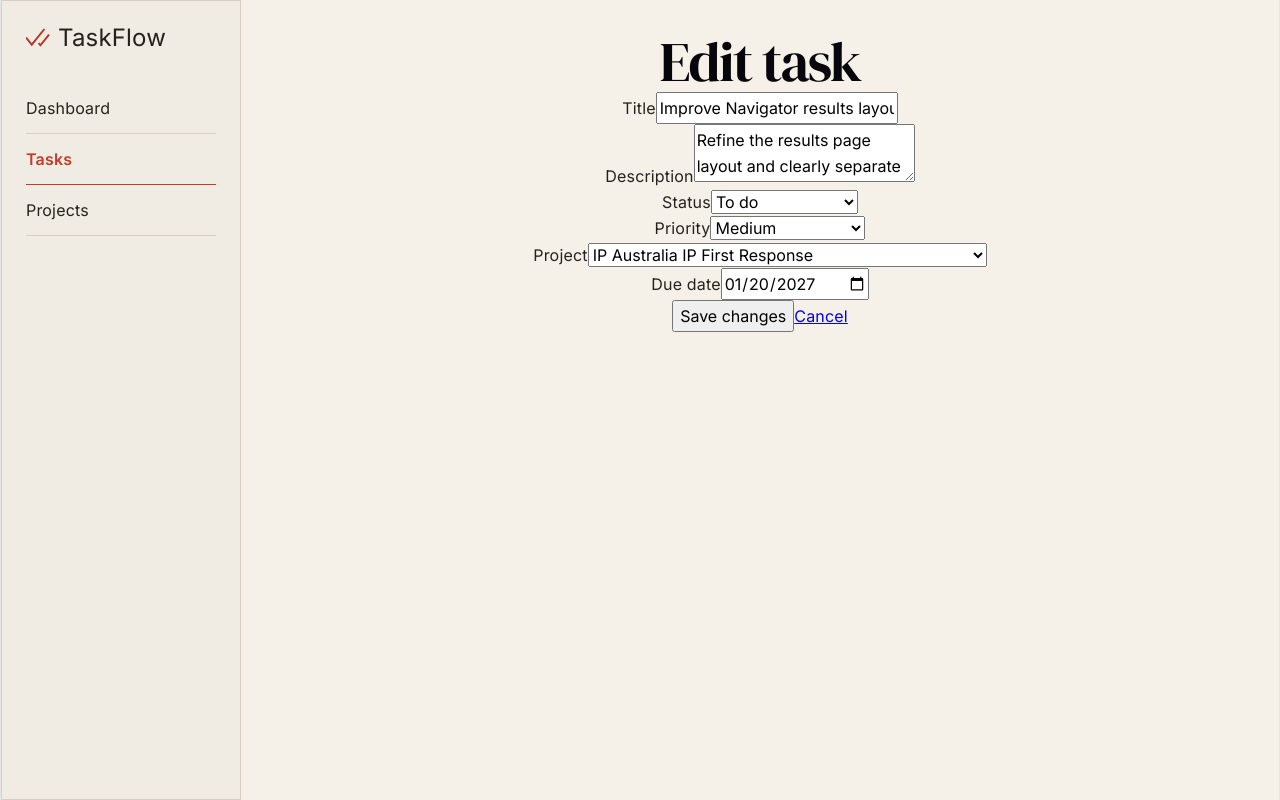
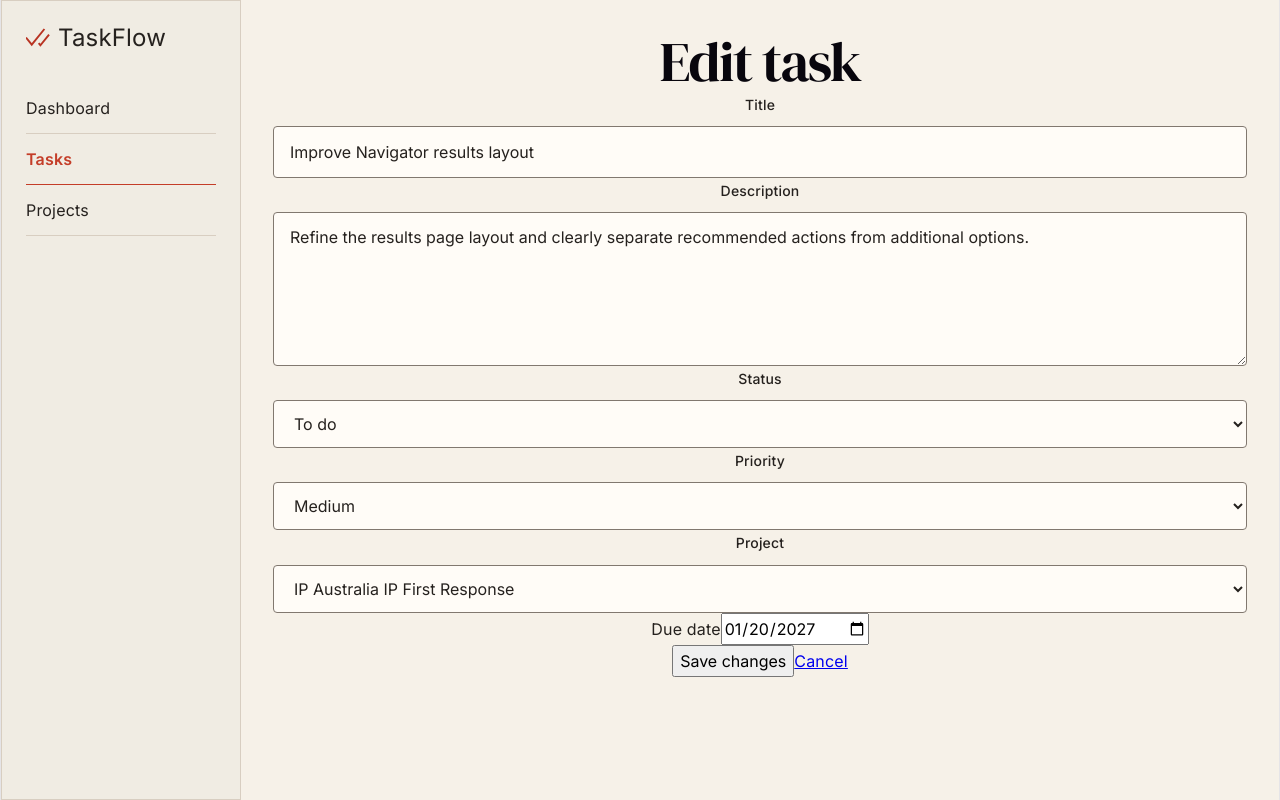
Before and after one commit to ninalix/task-flow, a React (Vite) app: page /tasks/102/edit in a window 1280 px wide. Built offline with nearby package versions, Linux system fonts and the light colour scheme; data requests are answered from the project's data file.

Commit message:
feat: add reusable UI and accessible form componentsFeature/shared components (#3)
* style: add button component

* style: add badge component

* style: add input component

* style: add select component

* style: add textarea component

---------

Co-authored-by: Nina Li <nina.li@iconagency.com.au>

```diff
--- a/src/components/TaskForm.tsx
+++ b/src/components/TaskForm.tsx
@@ -2,6 +2,9 @@ import { Link } from "react-router-dom";
 import { useEffect, useRef } from "react";
 import type { Task, Project } from "../types";
 import type { TaskFormErrors } from "../utils/validateTaskForm";
+import Input from "./ui/Input";
+import Select from "./ui/Select";
+import Textarea from "./ui/Textarea";
 
 export type TaskFormProps = {
   title: string;
@@ -60,70 +63,60 @@ function TaskForm({title, onTitleChange, description, onDescriptionChange, statu
 
   return (
     <form onSubmit={onSubmit} noValidate>
-      <div>
-        <label htmlFor="title">Title</label>
-        <input id="title" required
+      <Input
+        id="title"
+        label="Title"
+        required
         ref={titleRef}
         value={title}
-          onChange={(e) => {
-            onTitleChange(e.target.value);
-            }}
-          aria-invalid={Boolean(errors.title)}
-          aria-describedby={errors.title ? "title-error" : undefined}
+        onChange={(e) => onTitleChange(e.target.value)}
+        error={errors.title}
       />
-        {errors.title && <p id="title-error">{errors.title}</p>}
-      </div>
-      <div>
-        <label htmlFor="description">Description</label>
-        <textarea id="description" required
+      <Textarea
+        id="description"
+        label="Description"
+        required
         ref={descriptionRef}
         value={description}
-          onChange={(e) => {
-            onDescriptionChange(e.target.value);
-            }}
-          aria-invalid={Boolean(errors.description)}
-          aria-describedby={errors.description ? "description-error" : undefined}
+        onChange={(e) => onDescriptionChange(e.target.value)}
+        error={errors.description}
+        rows={5}
       />
-        {errors.description && <p id="description-error">{errors.description}</p>}
-      </div>
-      <div>
-        <label htmlFor="status">Status</label>
-        <select id="status" required
+      <Select
+        id="status"
+        label="Status"
+        required
         ref={statusRef}
         value={status}
         onChange={(e) => {
           onStatusChange(e.target.value === "" ? "" : e.target.value as Task["status"]);
           }}
-            aria-invalid={Boolean(errors.status)}
-            aria-describedby={errors.status ? "status-error": undefined}
+        error={errors.status}
       >
         <option value="">Select a status...</option>
         <option value="backlog">Backlog</option>
         <option value="todo">To do</option>
         <option value="in-progress">In progress</option>
         <option value="done">Done</option>
-        </select>
-        {errors.status && <p id="status-error">{errors.status}</p>}
-      </div>
-      <div>
-        <label htmlFor="priority">Priority</label>
-        <select id="priority" required
+      </Select>
+      <Select
+        id="priority"
+        label="Priority"
+        required
         ref={priorityRef}
         value={priority}
         onChange={(e) => {
           onPriorityChange(e.target.value === "" ? "" : e.target.value as Task["priority"]);
         }}
-            aria-invalid={Boolean(errors.priority)}
-            aria-describedby={errors.priority ? "priority-error": undefined}
+        error={errors.priority}
       >
         <option value="">Select a priority...</option>
         <option value="critical">Critical</option>
         <option value="high">High</option>
         <option value="medium">Medium</option>
         <option value="low">Low</option>
-        </select>
-        {errors.priority && <p id="priority-error">{errors.priority}</p>}
-      </div>
+      </Select>
+
       {projectsLoading ? (
         <p>Loading projects...</p>
       ) : projectsError ? (
@@ -132,24 +125,22 @@ function TaskForm({title, onTitleChange, description, onDescriptionChange, statu
           <button type="button" onClick={fetchProjects}>Try again</button>
         </>
       ) : (
-        <div>
-          <label htmlFor="project">Project</label>
-          <select id="project" required
+        <Select
+          id="project"
+          label="Project"
+          required
           ref={projectRef}
           value={projectId ?? ""}
           onChange={(e) => {
             onProjectChange(e.target.value === "" ? null : Number(e.target.value));
             }}
-              aria-invalid={Boolean(errors.project)}
-              aria-describedby={errors.project ? "project-error": undefined}
+          error={errors.project}
         >
           <option value="">Select a project...</option>
             {projects.map(project => (
               <option key={project.id} value={project.id}>{project.name}</option>
             ))}
-          </select>
-          {errors.project && <p id="project-error">{errors.project}</p>}
-        </div>
+        </Select>
       )}
 
       <div>
--- a/src/components/TaskItem.tsx
+++ b/src/components/TaskItem.tsx
@@ -1,11 +1,33 @@
 import type { Task, Project } from "../types";
 import { Link } from "react-router-dom";
 import "./TaskItem.scss";
+import type { BadgeProps } from "./ui/Badge";
+import Badge from "./ui/Badge";
 
 type TaskItemProps = {
   task: Task;
   projects: Project[];
 }
+
+const statusVariants: Record<
+  Task["status"],
+  NonNullable<BadgeProps["variant"]>
+> = {
+  backlog: "neutral",
+  todo: "neutral",
+  "in-progress": "warning",
+  done: "success",
+};
+
+const priorityVariants: Record<
+  Task["priority"],
+  NonNullable<BadgeProps["variant"]>
+> = {
+  critical: "danger",
+  high: "warning",
+  medium: "neutral",
+  low: "neutral"
+};
 
 function TaskItem({ task, projects }: TaskItemProps) {
   const project = projects.find((project) => Number(project.id) === task.projectId);
@@ -20,11 +42,15 @@ function TaskItem({ task, projects }: TaskItemProps) {
       <td className="task-item__project">
         {project?.name ?? "Unknown project"}
       </td>
-      <td className={`task-item__status task-item__status--${task.status}`}>
-        {task.status.replace("-", " ")}
+      <td className="task-item__status">
+        <Badge variant={statusVariants[task.status]}>
+          {task.status.replace("-", " ")}
+        </Badge>
       </td>
-      <td className={`task-item__priority task-item__priority--${task.priority}`}>
-        {task.priority}
+      <td className="task-item__priority">
+        <Badge variant={priorityVariants[task.priority]}>
+          {task.priority}
+        </Badge>
       </td>
       <td className="task-item__date">
         {task.dueDate ?? "No due date"}
--- /dev/null
+++ b/src/components/ui/Badge.tsx
@@ -0,0 +1,23 @@
+export type BadgeProps = {
+  variant?: "success" | "warning" | "danger" | "neutral"
+} & React.ComponentPropsWithRef<"span">;
+
+function Badge({
+  variant="neutral",
+  className="",
+  children,
+  ref,
+  ...rest
+}: BadgeProps) {
+  return (
+    <span
+      ref={ref}
+      className={`badge badge-${variant} ${className}`.trim()}
+      {...rest}
+    >
+      {children}
+    </span>
+  );
+}
+
+export default Badge
--- /dev/null
+++ b/src/components/ui/Input.tsx
@@ -0,0 +1,49 @@
+type InputProps = {
+  id: string;
+  label: string;
+  error?: string;
+} & React.ComponentPropsWithRef<"input">;
+
+function Input({
+  id,
+  label,
+  error,
+  className = "",
+  ref,
+  "aria-describedby": describedBy,
+  ...rest
+}: InputProps) {
+  const errorId = `${id}-error`;
+
+  const finalDescribedBy = [
+    describedBy,
+    error ? errorId : undefined,
+  ].filter(Boolean).join(" ") || undefined;
+
+  // let finalDescribedBy: string | undefined;
+
+  // if(describedBy && error) {
+  //   finalDescribedBy = `${describedBy} ${errorId}`;
+  // } else if (describedBy) {
+  //   finalDescribedBy = describedBy;
+  // } else if (error) {
+  //   finalDescribedBy = errorId;
+  // }
+
+  return (
+    <div className="form-field">
+      <label htmlFor={id}>{label}</label>
+      <input
+        id={id}
+        ref={ref}
+        {...rest}
+        className={`input ${className}`.trim()}
+        aria-invalid={Boolean(error)}
+        aria-describedby={finalDescribedBy}
+      />
+      {error && <p id={errorId} className="form-field__error">{error}</p>}
+    </div>
+  );
+}
+
+export default Input
--- /dev/null
+++ b/src/components/ui/Select.tsx
@@ -0,0 +1,42 @@
+type SelectProps = {
+  id: string;
+  label: string;
+  error?: string;
+} & React.ComponentPropsWithRef<"select">;
+
+function Select({
+  id,
+  label,
+  error,
+  className="",
+  ref,
+  children,
+  "aria-describedby": describedBy,
+  ...rest
+}: SelectProps) {
+  const errorId = `${id}-error`;
+
+  const finalDescribedBy = [
+    describedBy,
+    error ? errorId : undefined,
+  ].filter(Boolean).join(" ") || undefined;
+
+  return (
+    <div className="form-field">
+      <label htmlFor={id}>{label}</label>
+      <select
+        id={id}
+        ref={ref}
+        {...rest}
+        className={`select ${className}`.trim()}
+        aria-invalid={Boolean(error)}
+        aria-describedby={finalDescribedBy}
+      >
+        {children}
+      </select>
+      {error && <p id={errorId} className="form-field__error">{error}</p> }
+    </div>
+  );
+}
+
+export default Select
--- /dev/null
+++ b/src/components/ui/Textarea.tsx
@@ -0,0 +1,39 @@
+type TextareaProps = {
+  id: string;
+  label: string;
+  error?: string;
+} & React.ComponentPropsWithRef<"textarea">;
+
+function Textarea({
+  id,
+  label,
+  error,
+  className="",
+  ref,
+  "aria-describedby": describedBy,
+  ...rest
+}: TextareaProps) {
+  const errorId = `${id}-error`;
+
+  const finalDescribedBy = [
+    describedBy,
+    error ? errorId : undefined,
+  ].filter(Boolean).join(" ") || undefined;
+
+  return (
+    <div className="form-field">
+      <label htmlFor={id}>{label}</label>
+      <textarea
+        id={id}
+        ref={ref}
+        {...rest}
+        className={`textarea ${className}`.trim()}
+        aria-invalid={Boolean(error)}
+        aria-describedby={finalDescribedBy}
+      />
+      {error && <p id={errorId} className="form-field__error">{error}</p>}
+    </div>
+  );
+}
+
+export default Textarea
--- a/src/pages/TaskDetailPage.tsx
+++ b/src/pages/TaskDetailPage.tsx
@@ -2,6 +2,7 @@ import { useParams, Link, useNavigate } from "react-router-dom";
 import useTask from "../hooks/useTask";
 import { useRef, useState } from "react";
 import ConfirmDialog from "../components/ConfirmDialog";
+import Button from "../components/ui/Button";
 
 function TaskDetailPage() {
   const params = useParams();
@@ -79,7 +80,7 @@ function TaskDetailPage() {
       <p>Status: {task.status}</p>
       <p>Priority: {task.priority}</p>
       <p>Due date: {task.dueDate ?? "No due date"}</p>
-      <button ref={deleteRef} onClick={handleOpenDeleteDialog}>Delete</button>
+      <Button variant="primary" ref={deleteRef} onClick={handleOpenDeleteDialog}>Delete</Button>
       <Link to={`/tasks/${task.id}/edit`}>Edit task</Link>
       <Link to="/tasks">Back to tasks</Link>
       <ConfirmDialog
--- /dev/null
+++ b/src/styles/components/_form-controls.scss
@@ -0,0 +1,82 @@
+.form-field {
+  display: flex;
+  flex-direction: column;
+  gap: var(--space-2);
+
+  label {
+    font-size: var(--font-size-body-sm);
+    font-weight: var(--font-weight-medium);
+    color: var(--color-text);
+  }
+
+  &__error {
+    margin: 0;
+    font-size: var(--font-size-body-sm);
+    color: var(--color-danger);
+    line-height: 1.5;
+  }
+}
+
+// Shared form control styles
+.input,
+.select,
+.textarea {
+  width: 100%;
+  box-sizing: border-box;
+  min-height: 44px;
+
+  padding: var(--space-3) var(--space-4);
+
+  font-family: var(--font-body);
+  font-size: var(--font-size-body);
+  color: var(--color-text);
+
+  background-color: var(--color-surface);
+  border: 1px solid var(--color-border-control);
+  border-radius: var(--radius-sm);
+
+  &:hover:not(:disabled) {
+    border-color: var(--color-text);
+  }
+
+  &:focus-visible {
+    outline: 2px solid var(--color-focus);
+    outline-offset: 2px;
+  }
+
+  &[aria-invalid="true"] {
+    border-color: var(--color-danger);
+  }
+
+  &:disabled {
+    background-color: var(--color-darker-bg);
+    color: var(--color-text-muted);
+    cursor: not-allowed;
+  }
+}
+
+// Input-specific styles
+.input {
+  &::placeholder {
+    color: var(--color-text-muted);
+  }
+}
+
+// Select-specific styles
+.select {
+  cursor: pointer;
+
+  &:disabled {
+    cursor: not-allowed;
+  }
+}
+
+.textarea {
+  min-height: 120px;
+  resize: vertical;
+  line-height: 1.6;
+
+  &::placeholder {
+    color: var(--color-text-muted);
+  }
+}
--- a/src/styles/global.scss
+++ b/src/styles/global.scss
@@ -3,3 +3,5 @@
 @use "typography";
 @use "base";
 @use "buttons";
+@use "./components/badge";
+@use "./components/form-controls";
```
Also changed, not shown: src/components/ui/Button.tsx (added, +24 -0 lines), src/styles/components/_badge.scss (added, +36 -0 lines). Lines whose indentation alone changed are shown as unchanged.
